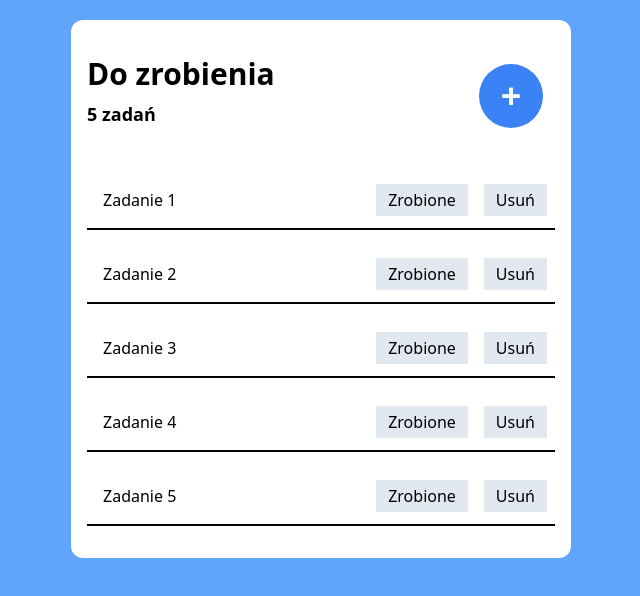
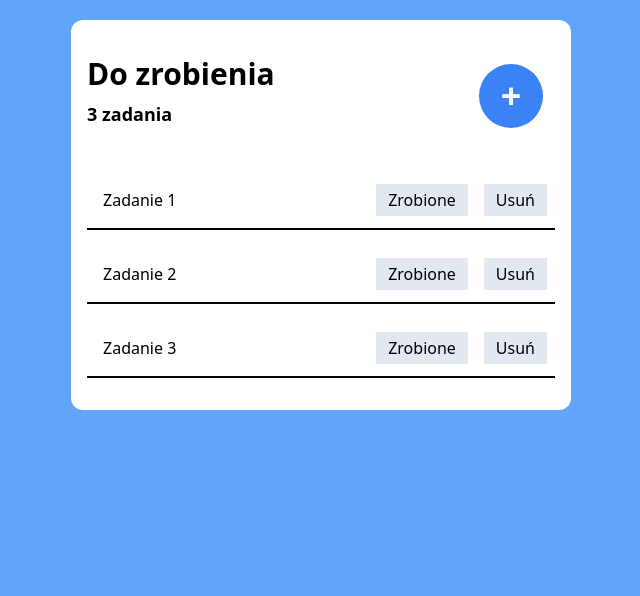
Before and after one commit to artur-IT/To-Do-List-24, a React (Vite) app: page / in a window 1280 px wide. Shown: the top 596 px of the page, without its empty margins (319-959 px from the left). Built offline with nearby package versions, Linux system fonts and the light colour scheme.

Commit message:
move addNewTask function to App.jsx

```diff
--- a/components/NewTask.jsx
+++ b/components/NewTask.jsx
@@ -1,26 +1,23 @@
 import { Button } from "./Button";
-import { Task } from "../components/Task";
 import { useRef } from "react";
 
 // eslint-disable-next-line react/prop-types
-export const NewTask = ({ displayTasks, setDisplayTasks, randomKey, showTasks: tableOfTasksComponents, onAdd, findTask }) => {
+export const NewTask = ({ tableOfTasksComponents, onAdd, addNewTask }) => {
   const newTaskName = useRef(null);
 
-  const addNewTask = () => {
+  const addTask = () => {
     let name = newTaskName.current.value;
     if (name !== "") {
-      // eslint-disable-next-line react/prop-types
-      setDisplayTasks((prev) => prev.push(<Task taskName={name} key={randomKey} findTask={findTask} />));
+      addNewTask(name);
       name = "";
     }
-    console.log(displayTasks);
   };
 
   return (
     <>
       <div className="new_task flex flex-row flex-shrink-0 justify-between items-center my-4">
         <input className="bg-slate-300 w-9/12 px-4 py-2" ref={newTaskName} type="text" placeholder="Enter Task" />
-        <Button name="add" onAdd={onAdd} tableOfTasksComponents={tableOfTasksComponents} addNewTask={addNewTask} />
+        <Button name="add" onAdd={onAdd} tableOfTasksComponents={tableOfTasksComponents} addNewTask={addTask} />
       </div>
     </>
   );
--- a/src/App.jsx
+++ b/src/App.jsx
@@ -2,21 +2,24 @@ import { useState } from "react";
 import { Header } from "../components/Header";
 import { NewTask } from "../components/NewTask";
 import { Task } from "../components/Task";
+// import { list } from "postcss";
 
 function App() {
-  const allTasks = ["Zadanie 1", "Zadanie 2", "Zadanie 3", "Zadanie 4", "Zadanie 5"];
-  let tasksComponents = [];
+  let tasksDB = ["Zadanie 1", "Zadanie 2", "Zadanie 3"];
   const getRandomKey = () => Math.floor(Math.random() * 10000) + 1;
 
   const findAndRemoveTask = (task) => {
     setDisplayTasks((prev) => prev.filter((el) => el.props.taskName !== task));
   };
-  const tableOfTasksComponents = () =>
-    (tasksComponents = allTasks.map((task) => <Task taskName={task} key={getRandomKey()} findTask={findAndRemoveTask} />));
-  tableOfTasksComponents();
+
+  const addNewTask = (name) => {
+    setDisplayTasks((prev) => [...prev, <Task taskName={name} key={getRandomKey()} findTask={findAndRemoveTask} />]);
+  };
+
+  const tableOfTasksComponents = () => tasksDB.map((task) => <Task taskName={task} key={getRandomKey()} findTask={findAndRemoveTask} />);
 
   const [showAddTask, setShowAddTask] = useState(false);
-  const [displayTasks, setDisplayTasks] = useState(tasksComponents);
+  const [displayTasks, setDisplayTasks] = useState(tableOfTasksComponents());
 
   return (
     <>
@@ -24,16 +27,12 @@ function App() {
         <Header onAdd={() => setShowAddTask(!showAddTask)} count={displayTasks.length} />
         {showAddTask && (
           <NewTask
-            displayTasks={displayTasks}
-            setDisplayTasks={setDisplayTasks}
-            randomKey={getRandomKey()}
-            tableOfTasksComponents={tableOfTasksComponents}
+            tableOfTasksComponents={() => tableOfTasksComponents()}
             onAdd={() => setShowAddTask(!showAddTask)}
-            findTask={findAndRemoveTask}
+            addNewTask={addNewTask}
           />
         )}
         {displayTasks}
-        {/* {console.log(tasksComponents)} */}
       </div>
     </>
   );
```
